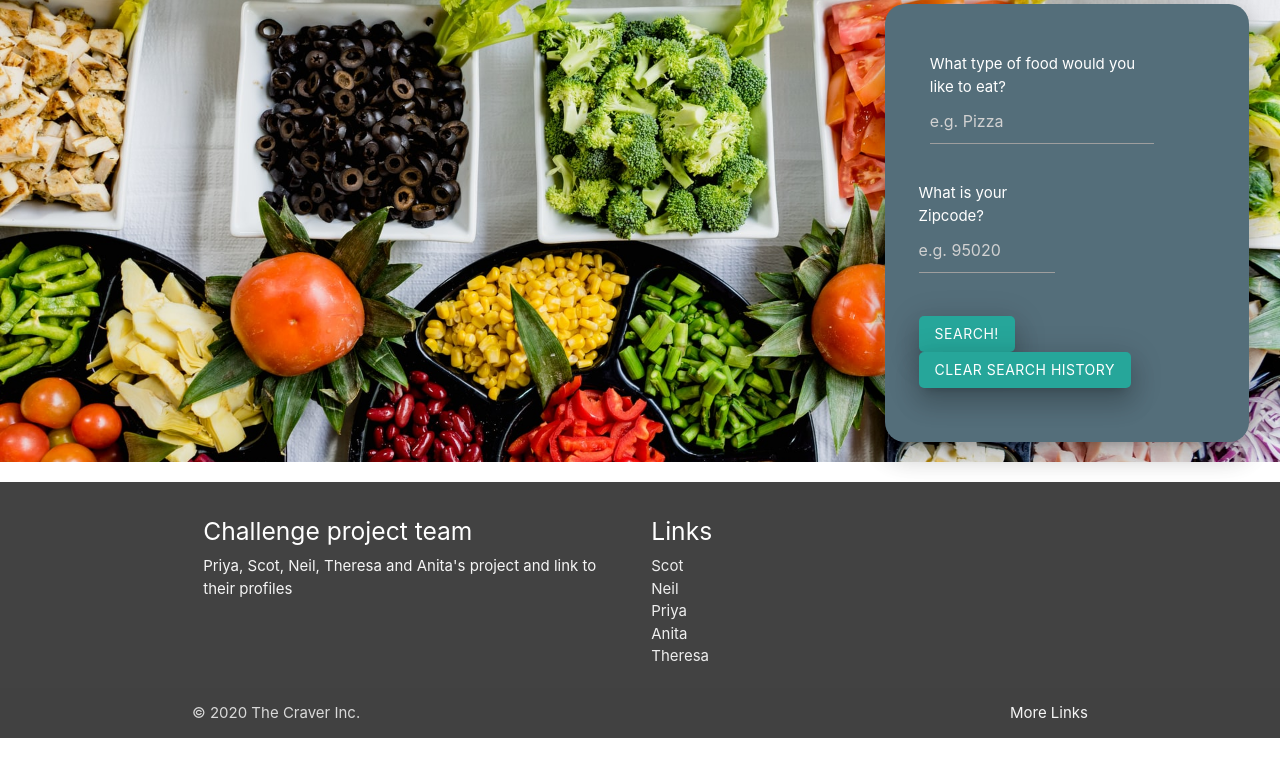
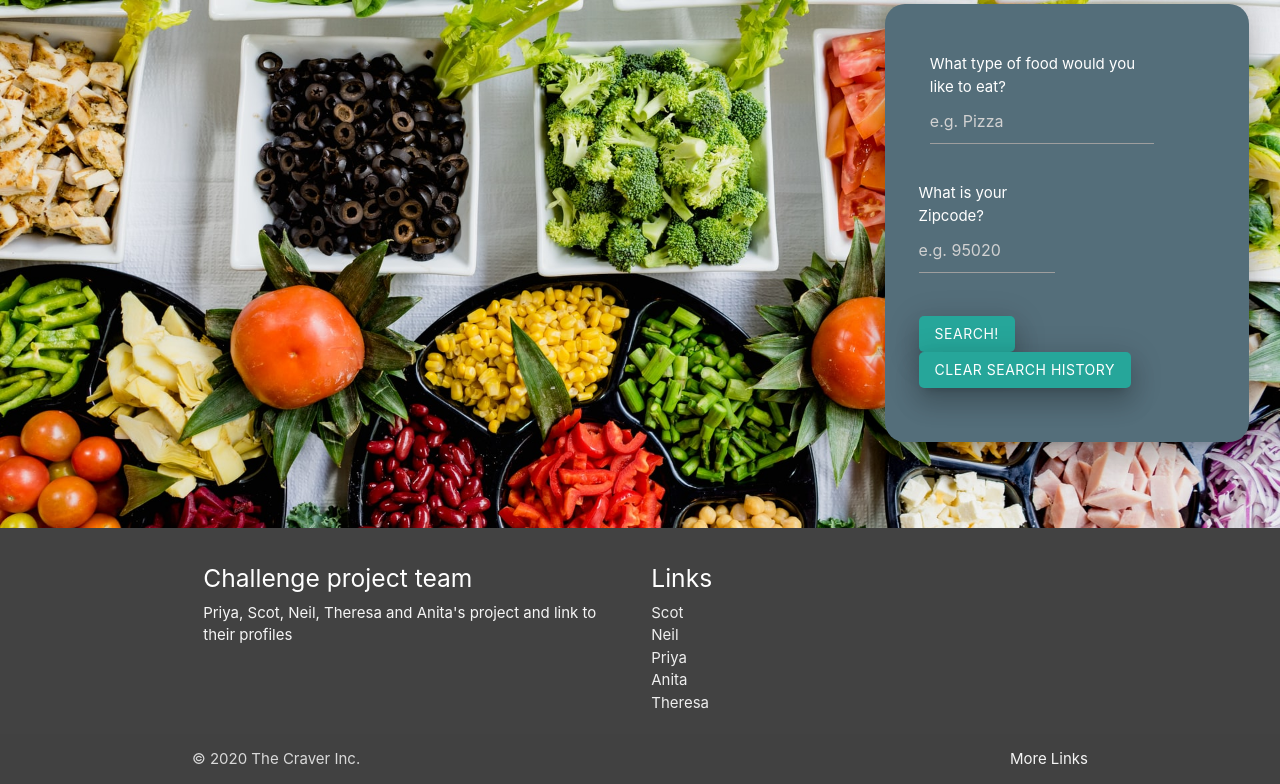
Before and after one commit to scotitakura/fun-challenge-project, a plain HTML site: page index.html in a window 1280 px wide. Shown: the part 80-864 px from the top of the page. Before the commit the page ends 818 px from the top, so only its background shows below. Drawn offline with nearby package versions, Linux system fonts and the light colour scheme.

Commit message:
fill remaining space with hero

```diff
--- a/assets/css/style.css
+++ b/assets/css/style.css
@@ -4,6 +4,14 @@ html, body, .row, .container-fluid {
     height: 100%;
 
 }
+
+.box-all{
+    height: 100%;
+    display: flex;
+    flex-flow: column;
+}
+
+
 
 
 
@@ -13,6 +21,7 @@ html, body, .row, .container-fluid {
     background-repeat: no-repeat;
     background-position: center center;
     background-image: url(../images/hero.jpg);
+    flex: 1 1 auto;
 
 }
 
--- a/index.html
+++ b/index.html
@@ -28,7 +28,7 @@
 
 <body>
   <!-- Page Layout here -->
-  <div >
+  <div class= "box-all">
     <div class="hero-image">
       <!-- <img class="hero-image" src="./assets/Images/Jumbotron.jpg"> -->
       <div class="content">
```
